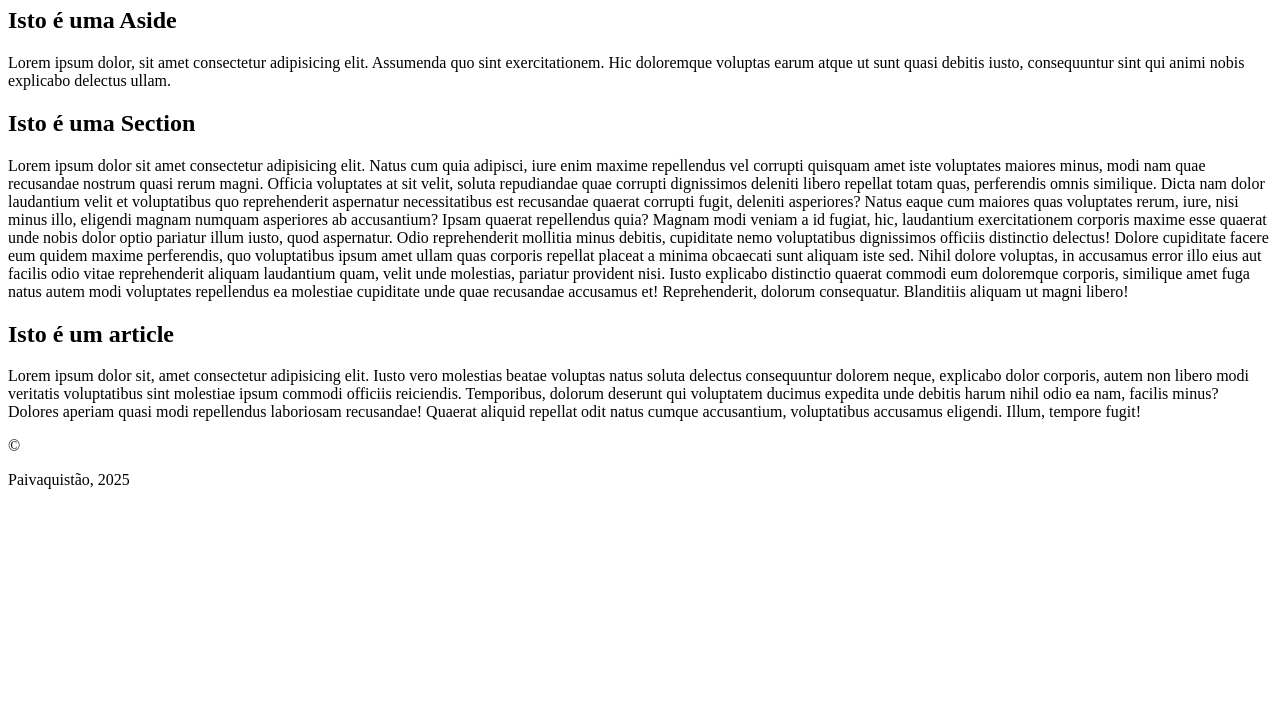
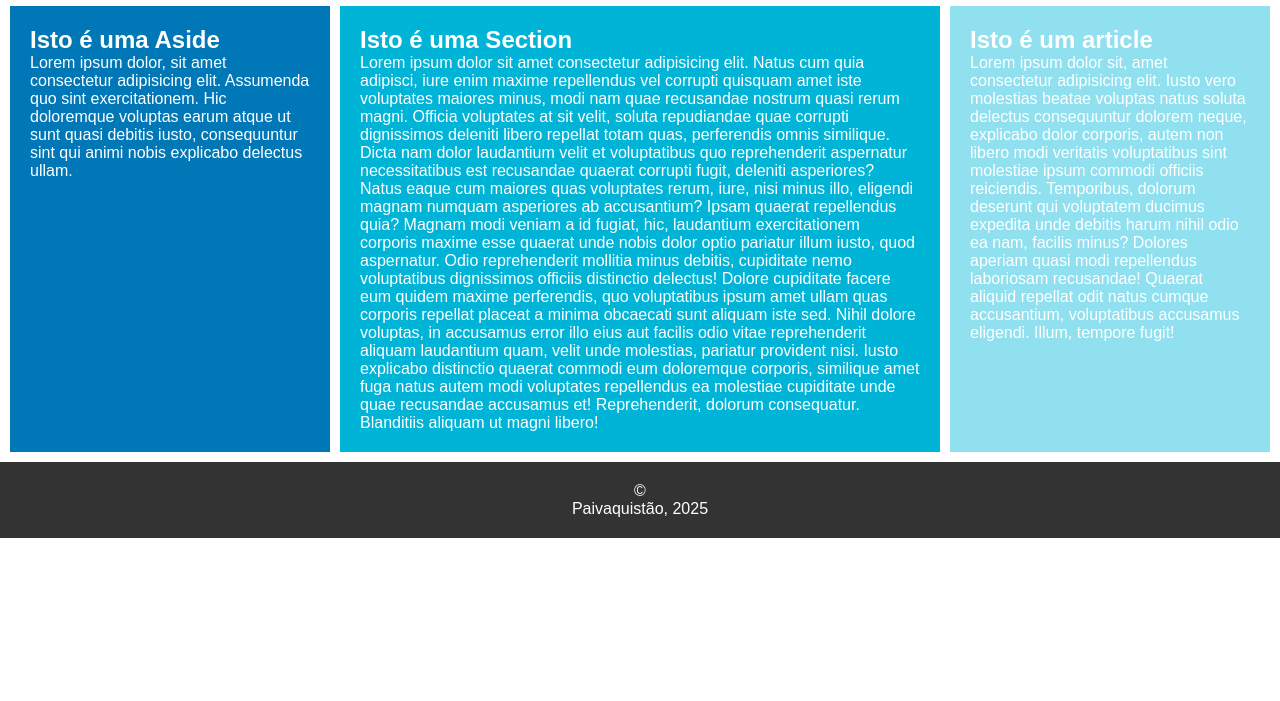
Before and after one commit to lucasdpsa01/Aula-Git, a plain HTML site: page pasta/aula9.html in a window 1280 px wide. Shown: the part 99-800 px from the top of the page. Drawn offline with Linux system fonts and the light colour scheme.

Commit message:
Update style.css

```diff
--- a/pasta/style.css
+++ b/pasta/style.css
@@ -1,6 +1,51 @@
-.box{
-    width: 250px;
-    height: 250px;
-    background-color: blueviolet;
-    text-align: center;
+* {
+  margin: 0;
+  padding: 0;
+  box-sizing: border-box;
 }
+
+body {
+  font-family: Arial, sans-serif;
+}
+
+header, footer {
+  background: #333;
+  color: white;
+  text-align: center;
+  padding: 20px;
+}
+
+/* Layout padrão (celular) */
+main {
+  display: flex;
+  flex-direction: column; /* empilhado */
+  gap: 10px;
+  padding: 10px;
+}
+
+aside, section, article {
+  padding: 20px;
+  color: white;
+}
+
+aside { background: #0077b6; }
+section { background: #00b4d8; }
+article { background: #90e0ef; }
+
+@media (min-width: 768px) {
+  main {
+    flex-direction: row;
+  }
+
+  aside {
+    flex: 1;
+  }
+
+  section {
+    flex: 2;
+  }
+
+  article {
+    flex: 1;
+  }
+}
```
